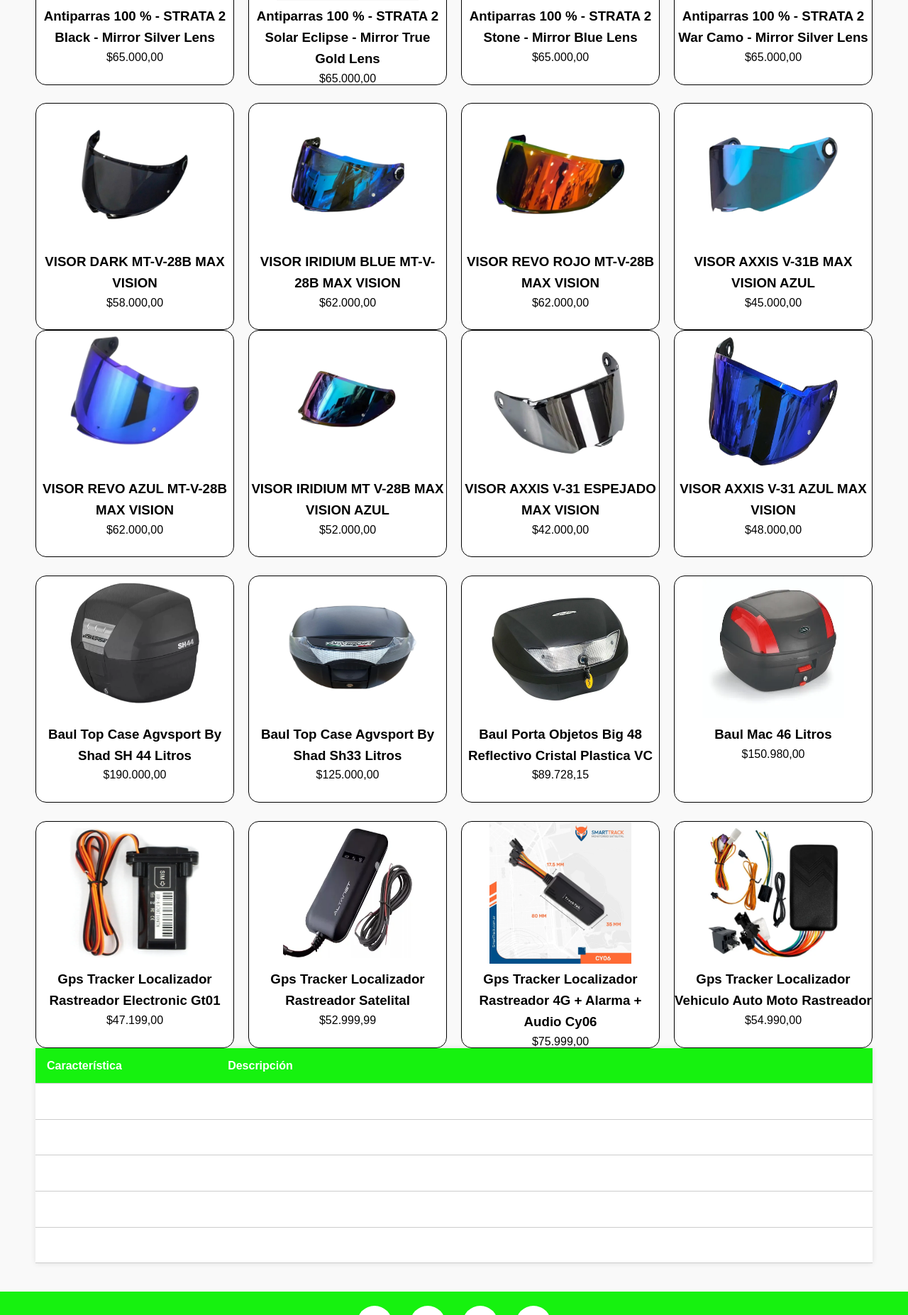
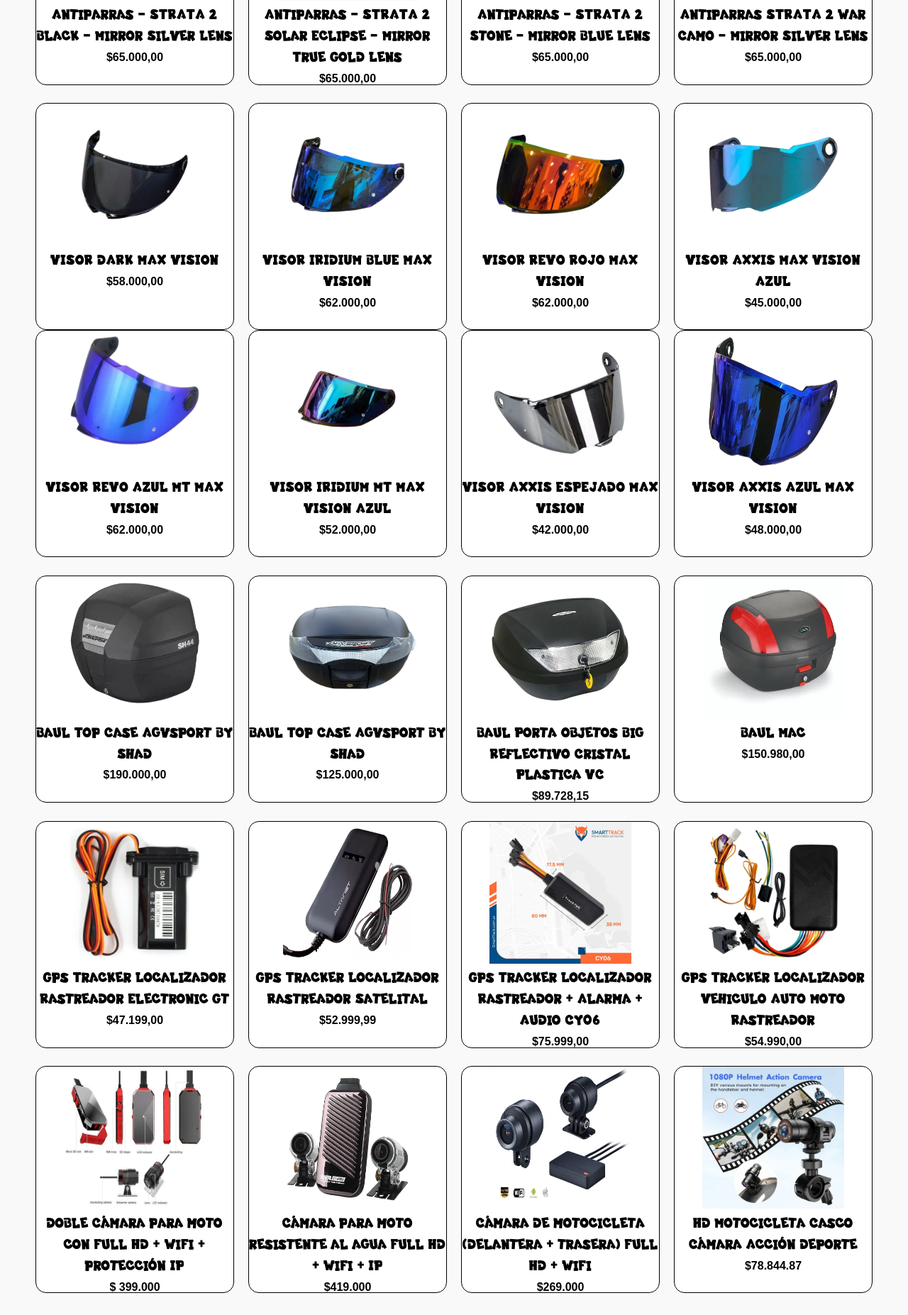
Before and after one commit to jerecas770/TODO-MOTOS-, a PHP site: page /accesorios/accesorios.html in a window 1280 px wide. Shown: the part 2027-3880 px from the top of the page at 71% size. Run offline with PHP 8.4, Linux system fonts and the light colour scheme.

Commit message:
Termine mi encabezado le gregue una tipografia diferente, termine de poner productos, me falta agregar la tabla

```diff
--- a/accesorios/accesorios.html
+++ b/accesorios/accesorios.html
@@ -18,7 +18,10 @@
   <div id="Content_Accesorios" >
     <div id="Div_Encabezado">
       <div id="Div_H1_Accesorios">
-        <h1 id="H1_Accesorios">ACCESORIOS</h1>
+        <h1 id="H1_Accesorios">accesorios</h1>
+        <p id="dibujito_accesorios">
+          U
+        </p>
       </div>
       <ul id="Ul_Menu_Accesorios">
         <li class="Li_Menu_Accesorios">
@@ -54,8 +57,6 @@
           <div class="div_submenu_accesorios">
             <a href="#Info_GPS"><b>GPS</b></a>
             <a href="#Info_Camaras"><b>Camaras</b></a>
-            <a href="#Info_Cadenas"><b>Cadenas</b></a>
-            <a href="#Info_Alarmas"><b>Alarmas</b></a>
           </div>
           </ul>
         </li>
@@ -127,14 +128,14 @@
               <a href="https://www.cycles.com.ar/casco-rebatible-ls2-ff900-valiant-ii-doble-visor/p" target="_blank">
                 <div class="Productos_Accesorios">
                   <img class="img_productos_accesorios" src="Protecciones/Casco6_Rebatible_LS2_FF900_Valiant_II_Doble_Visor.webp" alt=" Casco Rebatible LS2 FF900 Valiant II Doble Visor">
-                  <h3>Casco Rebatible LS2 FF900 Valiant II Doble Visor</h3>
+                  <h3>Casco Rebatible LS2 Valiant II Doble Visor</h3>
                   <p>$ 643.668,00</p>
                 </div>
               </a>
               <a href="https://www.cycles.com.ar/casco-cross-ls2-473-fast-evo-strike/p" target="_blank">
                 <div class="Productos_Accesorios">
                   <img class="img_productos_accesorios" src="Protecciones/Casco7_Cross_LS2_473_Fast_Evo_Strike.webp" alt=" Casco Cross LS2 473 Fast Evo Strike">
-                  <h3>Casco Cross LS2 473 Fast Evo Strike</h3>
+                  <h3>Casco Cross LS2 Fast Evo Strike</h3>
                   <p>$ 242.403,00</p>
                 </div>
               </a>
@@ -219,7 +220,7 @@
               <a href="https://peumamotos.com.ar/productos/antiparras-100--strata-2-forecast-goggle-black-clear-lens/" target="_blank">
                 <div class="Productos_Accesorios">
                   <img class="img_productos_accesorios" src="Visibilidad/Antiparras1_STRATA_2_FORECAST_Goggle_Black _Clear_Lens.webp" alt="Antiparras 100 % - STRATA 2 FORECAST Goggle Black - Clear Lens">
-                  <h3>Antiparras 100 % - STRATA 2 FORECAST Goggle Black - Clear Lens</h3>
+                  <h3>Antiparras - STRATA 2 FORECAST Goggle Black - Clear Lens</h3>
                   <p>$125.000,00</p>
                 </div>
               </a>
@@ -227,21 +228,21 @@
               <a href="https://peumamotos.com.ar/productos/antiparras-100--strata-2-sand-goggle-kombat-smoke-lens/" target="_blank">
                 <div class="Productos_Accesorios">
                   <img class="img_productos_accesorios" src="Visibilidad/Antiparras2_STRATA_2_SAND_Goggle_Kombat _Smoke_Lens.webp" alt="Antiparras 100 % - STRATA 2 SAND Goggle Kombat - Smoke Lens">
-                  <h3>Antiparras 100 % - STRATA 2 SAND Goggle Kombat - Smoke Lens</h3>
+                  <h3>Antiparras - STRATA 2 SAND Goggle Kombat - Smoke Lens</h3>
                   <p>$65.000,00</p>
                 </div>
               </a>
               <a href="https://peumamotos.com.ar/productos/antiparras-100--strata-2-navy-mirror-red-lens/" target="_blank">
                 <div class="Productos_Accesorios">
                   <img class="img_productos_accesorios" src="Visibilidad/Antiparras3_STRATA_2_Navy_Mirror_Red_Lens.webp" alt="Antiparras 100 % - STRATA 2 Navy - Mirror Red Lens">
-                  <h3>Antiparras 100 % - STRATA 2 Navy - Mirror Red Lens</h3>
+                  <h3>Antiparras - STRATA 2 Navy - Mirror Red Lens</h3>
                   <p>$65.000,00</p>
                 </div>
               </a>
               <a href="https://peumamotos.com.ar/productos/antiparras-100--strata-2-forecast-goggle-black-clear-lens/" target="_blank">
                 <div class="Productos_Accesorios">
                   <img class="img_productos_accesorios" src="Visibilidad/Antiparras4_STRATA_2_Pink_Mirror_Red_Lens.webp" alt="Antiparras 100 % - STRATA 2 Pink - Mirror Red Lens">
-                  <h3>Antiparras 100 % - STRATA 2 Pink - Mirror Red Lens</h3>
+                  <h3>Antiparras - STRATA 2 Pink - Mirror Red Lens</h3>
                   <p>$65.000,00</p>
                 </div>
               </a>
@@ -250,28 +251,28 @@
               <a href="https://peumamotos.com.ar/productos/antiparras-100--strata-2-black-mirror-silver-lens/" target="_blank">
                 <div class="Productos_Accesorios">
                   <img class="img_productos_accesorios" src="Visibilidad/Antiparras5_STRATA_2_Black_Mirror_Silver_Lens.webp" alt="Antiparras 100 % - STRATA 2 Black - Mirror Silver Lens">
-                  <h3>Antiparras 100 % - STRATA 2 Black - Mirror Silver Lens</h3>
+                  <h3>Antiparras - STRATA 2 Black - Mirror Silver Lens</h3>
                   <p>$65.000,00</p>
                 </div>
               </a>
               <a href="https://peumamotos.com.ar/productos/antiparras-100--strata-2-solar-eclipse-mirror-true-gold-lens/" target="_blank">
                 <div class="Productos_Accesorios">
                   <img class="img_productos_accesorios" src="Visibilidad/Antiparras6_STRATA_2_Solar_Eclipse_Mirror_True_Gold_Lens.webp" alt="Antiparras 100 % - STRATA 2 Solar Eclipse - Mirror True Gold Lens">
-                  <h3>Antiparras 100 % - STRATA 2 Solar Eclipse - Mirror True Gold Lens</h3>
+                  <h3>Antiparras - STRATA 2 Solar Eclipse - Mirror True Gold Lens</h3>
                   <p>$65.000,00</p>
                 </div>
               </a>
               <a href="https://peumamotos.com.ar/productos/antiparras-100--strata-2-stone-mirror-blue-lens/" target="_blank">
                 <div class="Productos_Accesorios">
                   <img class="img_productos_accesorios" src="Visibilidad/Antiparras7_STRATA_2_Stone_Mirror_Blue_Lens.webp" alt="Antiparras 100 % - STRATA 2 Stone - Mirror Blue Lens">
-                  <h3>Antiparras 100 % - STRATA 2 Stone - Mirror Blue Lens</h3>
+                  <h3>Antiparras - STRATA 2 Stone - Mirror Blue Lens</h3>
                   <p>$65.000,00</p>
                 </div>
               </a>
               <a href="https://peumamotos.com.ar/productos/antiparras-100--strata-2-war-camo-mirror-silver-lens/" target="_blank">
                 <div class="Productos_Accesorios">
                   <img class="img_productos_accesorios" src="Visibilidad/Antiparras8_STRATA_2_War_Camo_Mirror_Silver_Lens.webp" alt="Antiparras 100 % - STRATA 2 War Camo - Mirror Silver Lens">
-                  <h3>Antiparras 100 % - STRATA 2 War Camo - Mirror Silver Lens</h3>
+                  <h3>Antiparras  STRATA 2 War Camo - Mirror Silver Lens</h3>
                   <p>$65.000,00</p>
                 </div>
               </a>
@@ -285,28 +286,28 @@
               <a href="https://peumamotos.com.ar/productos/visor-dark-mt-v-28b-max-vision/" target="_blank">
                 <div class="Productos_Accesorios">
                   <img class="img_productos_accesorios" src="Visibilidad/VISOR1_DARK_MT_V_28B_MAX_VISION.png" alt="VISOR DARK MT-V-28B MAX VISION">
-                  <h3>VISOR DARK MT-V-28B MAX VISION</h3>
+                  <h3>VISOR DARK MAX VISION</h3>
                   <p>$58.000,00</p>
                 </div>
               </a>
               <a href="https://peumamotos.com.ar/productos/visor-iridium-blue-mt-v-28b-max-vision/" target="_blank">
                 <div class="Productos_Accesorios">
                   <img class="img_productos_accesorios" src="Visibilidad/VISOR2_IRIDIUM_BLUE_MT_V_28B_MAX_VISION.png" alt="VISOR IRIDIUM BLUE MT-V-28B MAX VISION">
-                  <h3>VISOR IRIDIUM BLUE MT-V-28B MAX VISION</h3>
+                  <h3>VISOR IRIDIUM BLUE MAX VISION</h3>
                   <p>$62.000,00</p>
                 </div>
               </a>
               <a href="https://peumamotos.com.ar/productos/visor-revo-rojo-mt-v-28b-max-vision/" target="_blank">
                 <div class="Productos_Accesorios">
                   <img class="img_productos_accesorios" src="Visibilidad/VISOR3_REVO_ROJO_MT_V_28B_MAX_VISION.png" alt="VISOR REVO ROJO MT-V-28B MAX VISION">
-                  <h3>VISOR REVO ROJO MT-V-28B MAX VISION</h3>
+                  <h3>VISOR REVO ROJO MAX VISION</h3>
                   <p>$62.000,00</p>
                 </div>
               </a>
               <a href="https://peumamotos.com.ar/productos/visor-axxis-v-31b-max-vision-azul/" target="_blank">
                 <div class="Productos_Accesorios">
                   <img class="img_productos_accesorios" src="Visibilidad/VISOR4_AXXIS_V_31B_MAX_VISION_AZUL.png" alt="VISOR AXXIS V-31B MAX VISION AZUL">
-                  <h3>VISOR AXXIS V-31B MAX VISION AZUL</h3>
+                  <h3>VISOR AXXIS  MAX VISION AZUL</h3>
                   <p>$45.000,00</p>
                 </div>
               </a>
@@ -315,28 +316,28 @@
               <a href="https://peumamotos.com.ar/productos/visor-revo-azul-mt-v-28b-max-vision/" target="_blank">
                 <div class="Productos_Accesorios">
                   <img class="img_productos_accesorios" src="Visibilidad/VISOR5_REVO_AZUL_MT_V_28B_MAX_VISION.png" alt="VISOR REVO AZUL MT-V-28B MAX VISION">
-                  <h3>VISOR REVO AZUL MT-V-28B MAX VISION</h3>
+                  <h3>VISOR REVO AZUL MT MAX VISION</h3>
                   <p>$62.000,00</p>
                 </div>
               </a>
               <a href="https://peumamotos.com.ar/productos/visor-iridium-mt-v-28b-max-vision-azul/" target="_blank">
                 <div class="Productos_Accesorios">
                   <img class="img_productos_accesorios" src="Visibilidad/VISOR6_IRIDIUM_MT_V_28B_MAX_VISION_AZUL.png" alt="VISOR IRIDIUM MT V-28B MAX VISION AZUL">
-                  <h3>VISOR IRIDIUM MT V-28B MAX VISION AZUL</h3>
+                  <h3>VISOR IRIDIUM MT MAX VISION AZUL</h3>
                   <p>$52.000,00</p>
                 </div>
               </a>
               <a href="https://peumamotos.com.ar/productos/visor-axxis-v-31-espejado-max-vision/" target="_blank">
                 <div class="Productos_Accesorios">
                   <img class="img_productos_accesorios" src="Visibilidad/VISOR7_AXXIS_V_31_ESPEJADO_MAX_VISION.webp" alt="VISOR AXXIS V-31 ESPEJADO MAX VISION">
-                  <h3>VISOR AXXIS V-31 ESPEJADO MAX VISION</h3>
+                  <h3>VISOR AXXIS ESPEJADO MAX VISION</h3>
                   <p>$42.000,00</p>
                 </div>
               </a>
               <a href="https://peumamotos.com.ar/productos/visor-axxis-v-31-azul-max-vision/" target="_blank">
                 <div class="Productos_Accesorios">
                   <img class="img_productos_accesorios" src="Visibilidad/VISOR8_AXXIS_V_31_AZUL_MAX_VISION.webp" alt="VISOR AXXIS V-31 AZUL MAX VISION">
-                  <h3>VISOR AXXIS V-31 AZUL MAX VISION</h3>
+                  <h3>VISOR AXXIS AZUL MAX VISION</h3>
                   <p>$48.000,00</p>
                 </div>
               </a>
@@ -354,28 +355,28 @@
               <a href="https://peumamotos.com.ar/productos/baul-top-case-agvsport-by-shad-sh-44-litros/" target="_blank">
                 <div class="Productos_Accesorios">
                   <img class="img_productos_accesorios" src="Almacenamiento/Baul1_Top_Case_Agvsport_By_Shad_SH_44_Litros.webp" alt="Baul Top Case Agvsport By Shad SH 44 Litros">
-                  <h3>Baul Top Case Agvsport By Shad SH 44 Litros</h3>
+                  <h3>Baul Top Case Agvsport By Shad </h3>
                   <p>$190.000,00</p>
                 </div>
               </a>
               <a href="https://peumamotos.com.ar/productos/baul-top-case-agvsport-by-shad-sh33-litros/" target="_blank">
                 <div class="Productos_Accesorios">
                   <img class="img_productos_accesorios" src="Almacenamiento/Baul2_Top_Case_Agvsport_By_Shad_Sh33_Litros.webp" alt="Baul Top Case Agvsport By Shad Sh33 Litros">
-                  <h3>Baul Top Case Agvsport By Shad Sh33 Litros</h3>
+                  <h3>Baul Top Case Agvsport By Shad</h3>
                   <p>$125.000,00</p>
                 </div>
               </a>
               <a href="https://www.cycles.com.ar/baul-porta-objetos-big-48-reflectivo-cristal-plastica-vc/p" target="_blank">
                 <div class="Productos_Accesorios">
                   <img class="img_productos_accesorios" src="Almacenamiento/Baul3_Porta_Objetos_Big_48_Reflectivo_Cristal_Plastica_VC.webp" alt="Baul Porta Objetos Big 48 Reflectivo Cristal Plastica VC">
-                  <h3>Baul Porta Objetos Big 48 Reflectivo Cristal Plastica VC</h3>
+                  <h3>Baul Porta Objetos Big Reflectivo Cristal Plastica VC</h3>
                   <p>$89.728,15</p>
                 </div>
               </a>
               <a href="https://www.cycles.com.ar/baul-mac-46-litros/p" target="_blank">
                 <div class="Productos_Accesorios">
                   <img class="img_productos_accesorios" src="Almacenamiento/Baul4_Mac_46_Litros.webp" alt="Baul Mac 46 Litros">
-                  <h3>Baul Mac 46 Litros</h3>
+                  <h3>Baul Mac </h3>
                   <p>$150.980,00</p>
                 </div>
               </a>
@@ -394,13 +395,13 @@
               <a href="https://www.mercadolibre.com.ar/gps-tracker-localizador-rastreador-electronic-gt01-auto-moto-el-mejor/p/MLA25277267#polycard_client=search-nordic&search_layout=stack&position=1&type=product&tracking_id=74204fc9-d9f0-490e-bfbf-128b850ac3dd&wid=MLA1618213030&sid=search" target="_blank">
                 <div class="Productos_Accesorios">
                   <img class="img_productos_accesorios" src="Tecnologia/Gps1_Tracker_Localizador_Rastreador_Electronic_Gt01.webp" alt="Gps Tracker Localizador Rastreador Electronic Gt01">
-                  <h3>Gps Tracker Localizador Rastreador Electronic Gt01</h3>
+                  <h3>Gps Tracker Localizador Rastreador Electronic Gt</h3>
                   <p>$47.199,00</p>
                 </div>
               </a>
               <a href="https://www.mercadolibre.com.ar/gps-tracker-localizador-rastreador-satelital-auto-moto-app-altanet/p/MLA38803141#polycard_client=search-nordic&search_layout=stack&position=6&type=product&tracking_id=3236662e-9ef5-4d43-adce-e15872bb6a25&wid=MLA1520654505&sid=searchs" target="_blank">
                 <div class="Productos_Accesorios">
-                  <img class="img_productos_accesorios" src="Tecnologia/Gps2_Tracker_Localizador_Rastreador_Satelital.webp" alt="">
+                  <img class="img_productos_accesorios" src="Tecnologia/Gps2_Tracker_Localizador_Rastreador_Satelital.webp" alt="Gps Tracker Localizador Rastreador Satelital">
                   <h3>Gps Tracker Localizador Rastreador Satelital</h3>
                   <p>$52.999,99</p>
                 </div>
@@ -408,7 +409,7 @@
               <a href="https://articulo.mercadolibre.com.ar/MLA-1673069738-tracker-gps-rastreador-localizador-4g-alarma-audio-cy06-_JM#polycard_client=search-nordic&search_layout=stack&position=2&type=item&tracking_id=ff7e3713-0749-434c-a89b-e87b3ba2809a&wid=MLA1673069738&sid=search" target="_blank">
                 <div class="Productos_Accesorios">
                   <img class="img_productos_accesorios" src="Tecnologia/Gps3_Tracker_Rastreador_Localizador_4g_Alarma_Audio_Cy06.webp" alt="Gps Tracker Localizador Rastreador 4G + Alarma + Audio Cy06">
-                  <h3>Gps Tracker Localizador Rastreador 4G + Alarma + Audio Cy06</h3>
+                  <h3>Gps Tracker Localizador Rastreador  + Alarma + Audio Cy06</h3>
                   <p>$75.999,00</p>
                 </div>
               </a>
@@ -420,39 +421,45 @@
                 </div>
               </a>
             </div>
-            <div class="tabla_info">
-              <table>
-                <tr>
-                  <th>Característica</th>
-                  <th>Descripción</th>
-                </tr>
-                <tr>
-                  <td>Precisión</td>
-                  <td>Alta precisión con tecnología GPS avanzada.</td>
-                </tr>
-                <tr>
-                  <td>Conectividad</td>
-                  <td>Soporte para redes 4G y 3G para transmisión de datos en tiempo real.</td>
-                </tr>
-                <tr>
-                  <td>Alarma</td>
-                  <td>Función de alarma antirrobo con notificaciones instantáneas.</td>
-                </tr>
-                <tr>
-                  <td>Audio</td>
-                  <td>Micrófono incorporado para escuchar el entorno del vehículo.</td>
-                </tr>
-                <tr>
-                  <td>Aplicación Móvil</td>
-                  <td>Compatible con aplicaciones móviles para monitoreo y control remoto.</td>
-                </tr>
-              </table>
+          </div>
+          <br>
+          <div id="Info_Camaras">
+            <div class="Info_Flex">
+              <a href="https://www.cool-mania.com.ar/coche/camaras-de-coches/camara-para-moto-doble-camara-para-salpicadero-de-moto-delantera-trasera-con-full-hd-wifi-proteccion-ip69" target="_blank">
+                <div>
+                  <img class="img_productos_accesorios" src="Tecnologia/Doble_cámara_para_salpicadero_de_moto_con _Full HD_WiFi.jpg" alt="Doble cámara para salpicadero de moto (delantera + trasera) con Full HD + WiFi + protección IP69">
+                  <h3>Doble Cámara para moto con Full HD + WiFi + protección IP</h3>
+                  <p>$ 399.000</p>
+                </div>
+              </a>
+              <a href="https://www.cool-mania.com.ar/coche/camaras-de-coches/camara-para-moto-delantera-y-trasera-g-net-mvr-g1-pro-full-hd-wifi-ip69k-resistente-al-agua-gps-cloud" target="_blank">
+                <div>
+                  <img class="img_productos_accesorios" src="Tecnologia/Camara2_para_moto_delantera_y_trasera.jpg" alt="Cámara para moto delantera y trasera G-net MVR G1 PRO Full HD + WiFi + IP69K resistente al agua + GPS + Cloud">
+                  <h3>Cámara para moto resistente al agua Full HD + WiFi + IP</h3>
+                  <p>$419.000</p>
+                </div>
+              </a>
+              <a href="https://www.cool-mania.com.ar/exterior/camaras-deporte/camara-de-la-motocicleta-camaras-duales-delantera-trasera-full-hd-wifi" target="_blank">
+                <div>
+                  <img class="img_productos_accesorios" src="Tecnologia/Cámara3_de_motocicleta.jpg" alt="Cámara de la motocicleta cámaras duales (delantera + trasera) Full HD + WiFi">
+                  <h3>Cámara de motocicleta (delantera + trasera) Full HD + WiFi</h3>
+                  <p>$269.000</p>
+                </div>
+              </a>
+              <a href="https://www.mercadolibre.com.ar/hd-1080p-bicicleta-motocicleta-casco-camara-accion-deporte/p/MLA2017437173#polycard_client=search-nordic&search_layout=stack&position=5&type=product&tracking_id=1b57be40-4c97-4b3a-80d8-d23e81bb4898&wid=MLA2324787346&sid=search" target="_blank">
+                <div>
+                  <img class="img_productos_accesorios" src="Tecnologia/Cámara4_Acción_Deporte.webp" alt="Hd 1080p Bicicleta Motocicleta Casco Cámara Acción Deporte">
+                  <h3>Hd Motocicleta Casco Cámara Acción Deporte</h3>
+                  <p>$78.844.87</p>
+                </div>
+              </a>
+            </div>
 
-            </div>
           </div>
         </div>
       </div>
     </main>
+
     <!-- Lista de accesorios -->
 
     <!-- Footer -->
--- a/styles.css
+++ b/styles.css
@@ -446,19 +447,59 @@ body {
 
 
 #Div_Encabezado {
-  top: 0;
   background-color: #16F20F;
-  padding: 10px;
   display: flex;
   justify-content: space-between;
   width: 100%;
   position: fixed;
+  text-decoration: none;
+  font-family: Memsmark;
+  font-weight: 100;
+  letter-spacing: 1px;
 }
 
-#H1_Accesorios {
-  color: #000000;
+#Div_H1_Accesorios {
+  display: flex;
+  margin: 0 5px;
+  padding-top: 0;
+}
+
+#H1_Accesorios{
+  color: hsl(0, 0%, 0%);
+  padding-top: 20px;
   text-align: left;
+  align-items: center;
+  font-family: Broken;
+  letter-spacing: 2px;
 }
+
+#dibujito_accesorios {
+  text-decoration: none;
+  font-family: BlackHunter;
+  color: #000;
+  font-size: 50px;
+  top: 0;
+  text-align: center;
+}
+
+
+@font-face {
+    font-family: BlackHunter; /* nombre de la tipografia*/
+    src: url(accesorios/fuentes_accesorios/Blackhunter.ttf) format(truetype); /*Busco la ubicación de la tipografia (fonts)*/
+}
+
+@font-face {
+    font-family: Memsmark; /* nombre de la tipografia*/
+    src: url(accesorios/fuentes_accesorios/Memsmark.ttf) format(truetype); /*Busco la ubicación de la tipografia (fonts)*/
+}
+
+@font-face {
+    font-family: Broken; /* nombre de la tipografia*/
+    src: url(accesorios/fuentes_accesorios/BrokenUp.ttf) format(truetype); /*Busco la ubicación de la tipografia (fonts)*/
+}
+
+
+
 
 #Div_Encabezado #Ul_Menu_Accesorios {
   display: flex;
```
Also changed, not shown: other parts of styles.css (+59 -7 lines), accesorios/Form_Accesorios.html (+7 -35 lines), accesorios/Tecnologia/Camara2_para_moto_delantera_y_trasera.jpg (added), accesorios/Tecnologia/Cámara3_de_motocicleta.jpg (added), accesorios/Tecnologia/Cámara4_Acción_Deporte.webp (added), accesorios/Tecnologia/Doble_cámara_para_salpicadero_de_moto_con _Full HD_WiFi.jpg (added), accesorios/fuentes_accesorios/Blackhunter.ttf (added), accesorios/fuentes_accesorios/BrokenUp.ttf (added), accesorios/fuentes_accesorios/Memsmark.ttf (added).
